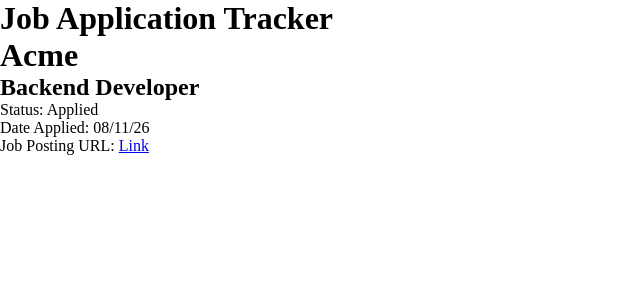
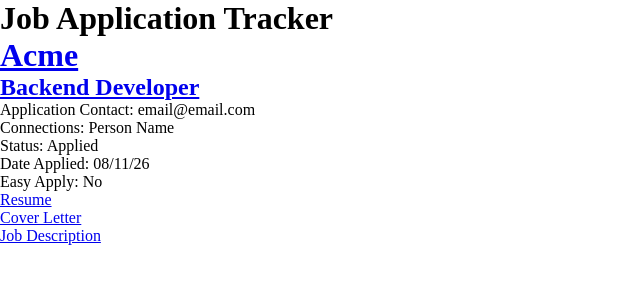
Before and after one commit to MK-DlR/job-tracker, a React (Vite) app in the folder apps/web/: page / in a window 1280 px wide. Shown: the top 300 px of the page, without its empty margins (0-640 px from the left). Built offline with nearby package versions, Linux system fonts and the light colour scheme.

Commit message:
feat: expand ApplicationCard with all schema fields and typed props

```diff
--- a/apps/web/src/App.tsx
+++ b/apps/web/src/App.tsx
@@ -10,9 +10,16 @@
       <ApplicationCard
         company="Acme"
         role="Backend Developer"
+        website="https://example.com/websiteurl"
+        jobPostingUrl="https://example.com/job/123"
+        applicationContact="email@email.com"
+        connections="Person Name"
         status="APPLIED"
         dateApplied="2026-08-11T16:41:50.127Z"
-        jobPostingUrl="https://example.com/job/123"
+        easyApply={false}
+        resumeVersion="https://example.com/resume"
+        coverLetter="https://example.com/coverletter"
+        jobDescription="https://example.com/screenshot"
         notes={null}
       />
     </div>
--- a/apps/web/src/components/ApplicationCard.tsx
+++ b/apps/web/src/components/ApplicationCard.tsx
@@ -7,13 +7,34 @@
 interface ApplicationCardProps {
     company: string;
     role: string;
+    website: string | null;
+    jobPostingUrl: string;
+    applicationContact: string | null;
+    connections: string | null;
     status: Status;
     dateApplied: string;
-    jobPostingUrl: string;
+    easyApply: boolean;
+    resumeVersion: string;
+    coverLetter: string | null;
+    jobDescription: string | null;
     notes: string | null;
 }
 
-function ApplicationCard({ company, role, status, dateApplied, jobPostingUrl, notes }: ApplicationCardProps) {
+function ApplicationCard({
+    company,
+    role,
+    website,
+    jobPostingUrl,
+    applicationContact,
+    connections,
+    status,
+    dateApplied,
+    easyApply,
+    resumeVersion,
+    coverLetter,
+    jobDescription,
+    notes
+    }: ApplicationCardProps) {
     const formattedDate = new Date(dateApplied).toLocaleDateString("en-US", {
         month: "2-digit",
         day: "2-digit",
@@ -22,11 +43,16 @@
 
     return (
         <div className="application-card">
-            <h1>{company}</h1>
-            <h2>{role}</h2>
+            <h1>{website ? <a href={website} target="_blank" rel="noopener noreferrer">{company}</a> : company}</h1>
+            <h2><a href={jobPostingUrl} target="_blank" rel="noopener noreferrer">{role}</a></h2>
+            {applicationContact && <p>Application Contact: {applicationContact}</p>}
+            {connections && <p>Connections: {connections}</p>}
             <p>Status: {STATUS_LABELS[status]}</p>
             <p>Date Applied: {formattedDate}</p>
-            <p>Job Posting URL: <a href={jobPostingUrl} target="_blank" rel="noopener noreferrer">Link</a></p>
+            <p>Easy Apply: {easyApply ? "Yes" : "No"}</p>
+            <p><a href={resumeVersion} target="_blank" rel="noopener noreferrer">Resume</a></p>
+            {coverLetter && <p><a href={coverLetter} target="_blank" rel="noopener noreferrer">Cover Letter</a></p>}
+            {jobDescription && <p><a href={jobDescription} target="_blank" rel="noopener noreferrer">Job Description</a></p>}
             {notes && <p>Notes: {notes}</p>}
         </div>
     )
```
Also changed, not shown: 1 other file (tests, documents, lock files or other folders).
